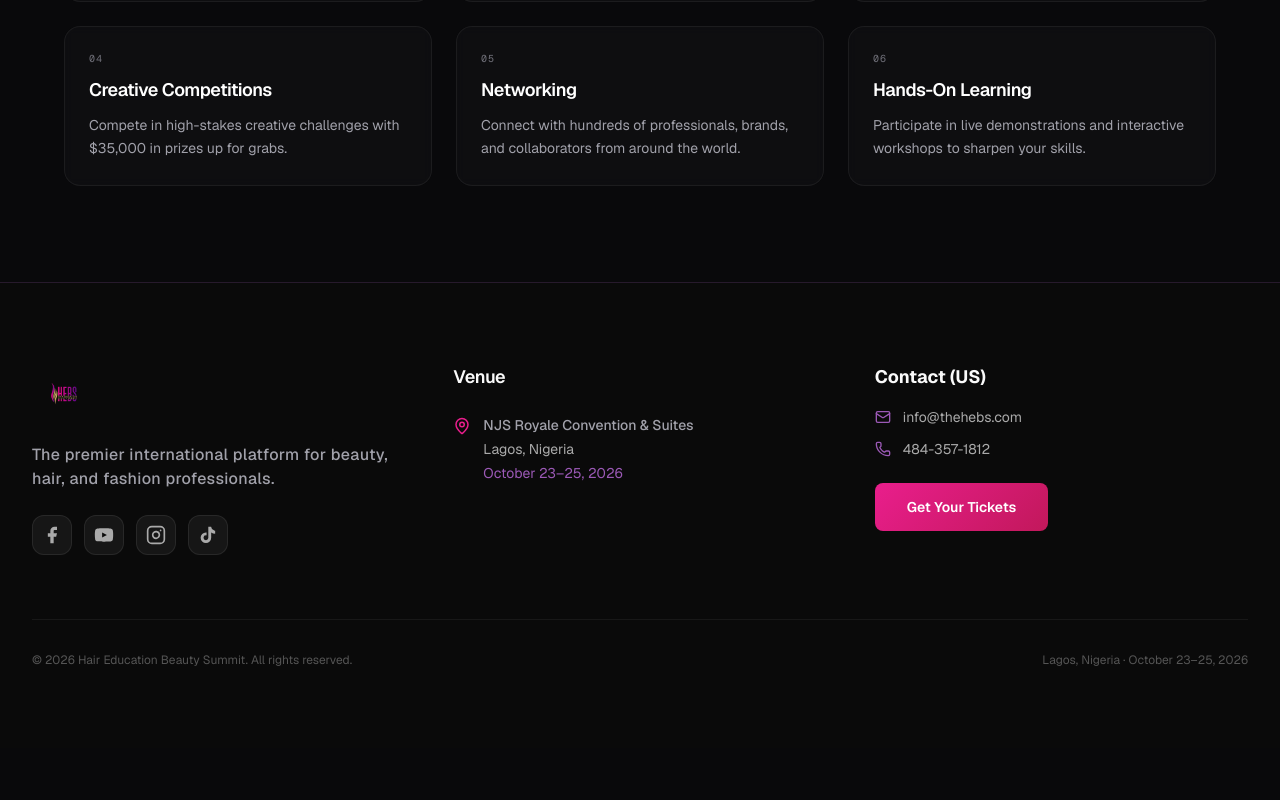
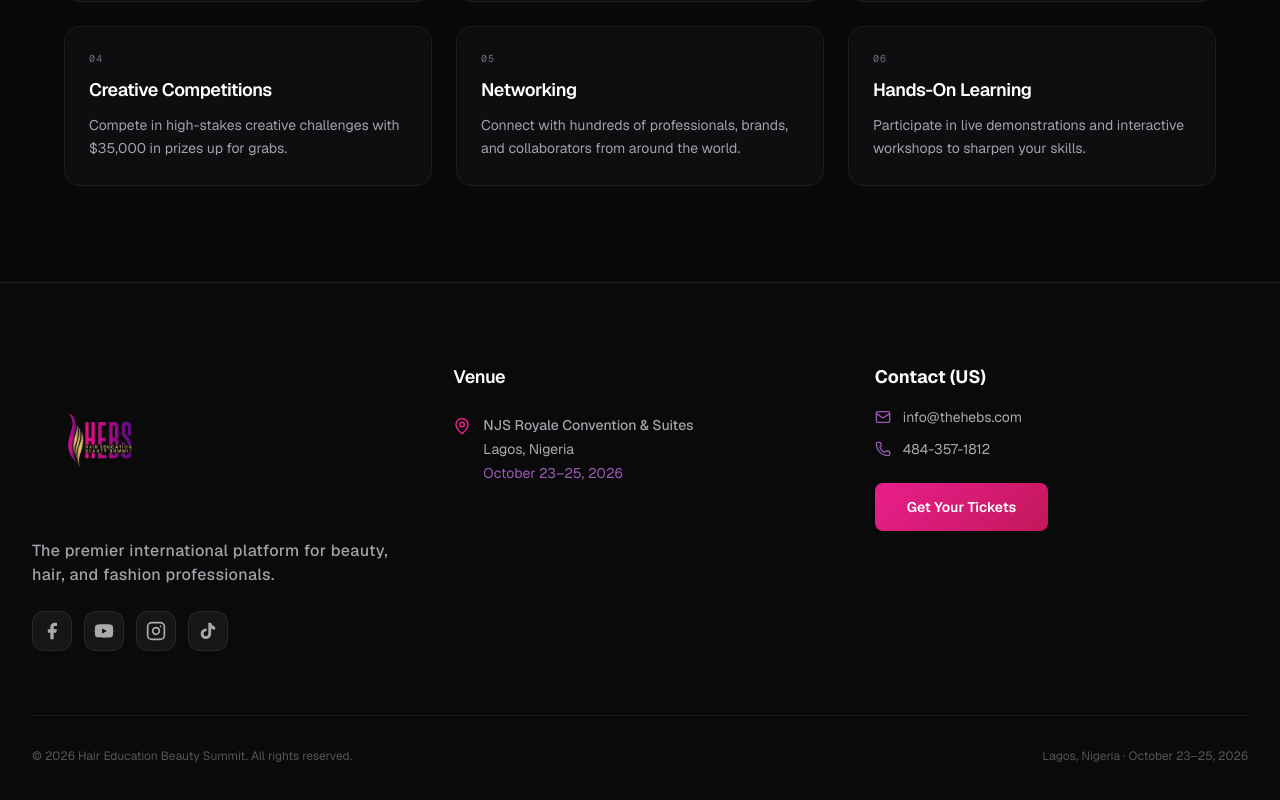
Before and after one commit to alexis800-glitch/hebs-lagos-2026, a Next.js app: page / in a window 1280 px wide. Shown: the part 1328-2128 px from the top of the page. Before the commit the page ends 2076 px from the top, so only its background shows below. Built offline with nearby package versions, Linux system fonts and the light colour scheme.

Commit message:
auto: force left-snap footer logo with -ml-3, align desc and icons to same edge

```diff
--- a/components/Footer.tsx
+++ b/components/Footer.tsx
@@ -75,18 +75,18 @@ export default function Footer() {
           className="grid grid-cols-1 md:grid-cols-3 gap-12 mb-16"
         >
           {/* Brand */}
-          <div className="flex flex-col items-start gap-4">
+          <div className="flex flex-col items-start justify-start text-left w-full gap-4">
             <Image
               src="/assets/hebs_logo_transparent.png"
               alt="HEBS Lagos 2026 Logo"
-              width={180}
-              height={180}
-              className="block w-auto h-16 object-contain"
+              width={160}
+              height={160}
+              className="w-[160px] h-auto object-contain block mr-auto -ml-3"
             />
-            <p className="text-zinc-400 text-sm md:text-base font-medium leading-relaxed max-w-sm text-left tracking-wide">
+            <p className="text-zinc-400 text-sm md:text-base font-medium leading-relaxed max-w-sm text-left tracking-wide mr-auto">
               The premier international platform for beauty, hair, and fashion professionals.
             </p>
-            <div className="flex items-center gap-3 mt-2">
+            <div className="flex items-center justify-start gap-3 mt-2 mr-auto">
               {socials.map(({ name, Icon, href, color }) => (
                 <a
                   key={name}
```
